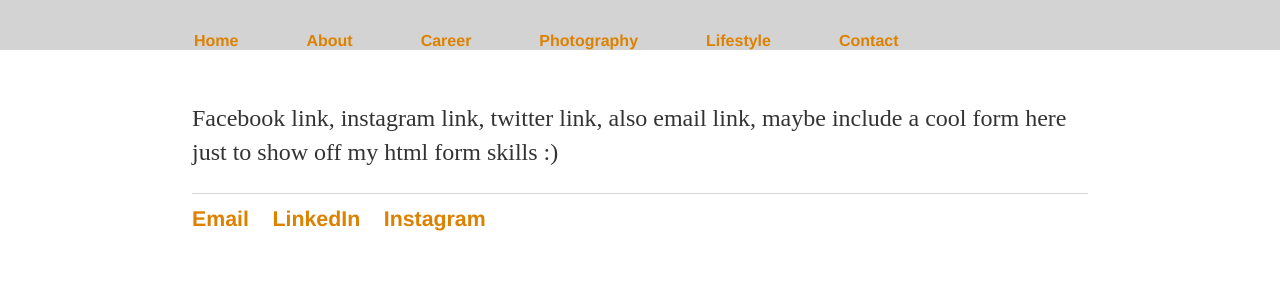
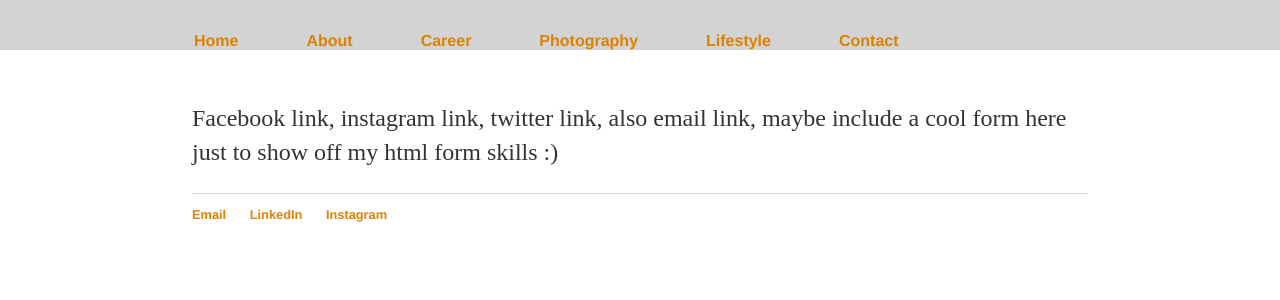
Before and after one commit to itsonlyjaz/itsonlyjaz.github.io, a Jekyll site: the page built from contact/index.html, in a window 1280 px wide. Shown: the top 300 px of the page. Built offline with Jekyll 4.4.1, drawn with Linux system fonts in a browser that asks for light colours.

Commit message:
Update main.css

```diff
--- a/css/main.css
+++ b/css/main.css
@@ -95,9 +95,6 @@ td {
     font-size: 16pt;
 }
 
-li {
-    font-size: 16pt;
-}
 
 
 @media only screen and (max-width: 800px) {
```
